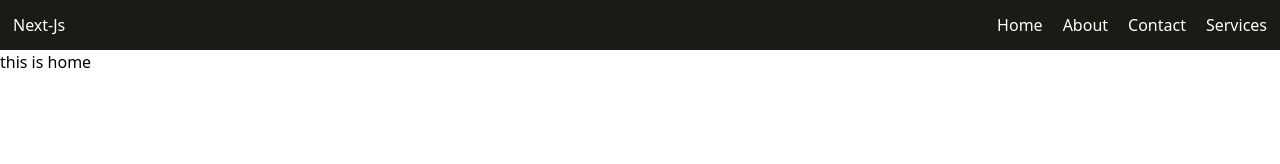
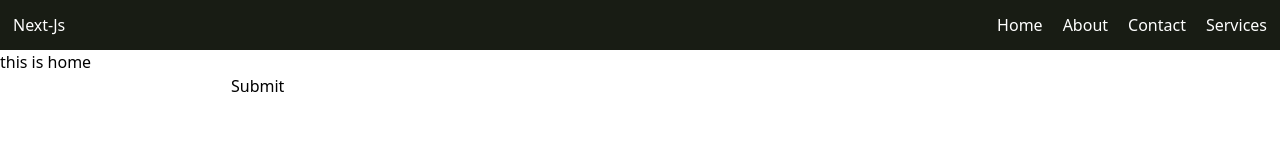
Before and after one commit to AaliyanAslam/github-api-next, a Next.js app: page / in a window 1280 px wide. Shown: the top 164 px of the page. Built offline with nearby package versions, Linux system fonts and the light colour scheme.

Commit message:
input compo done , user data shown , navigate to dynamic page  user detail is working

```diff
--- /dev/null
+++ b/app/loading.js
@@ -0,0 +1,9 @@
+import React from 'react'
+
+const loading = () => {
+  return (
+    <div>loading...</div>
+  )
+}
+
+export default loading
--- a/app/page.js
+++ b/app/page.js
@@ -1,7 +1,11 @@
+import Input from "@/components/Input";
 
 
 export default function Home() {
   return (
- <>this is home</>
+ <>this is home
+ <Input/>
+
+ </>
   );
 }
--- a/components/Input.js
+++ b/components/Input.js
@@ -1,10 +1,36 @@
-import React from 'react'
+"use client";
+import { useForm } from "react-hook-form";
+import React  from "react";
+import { useRouter } from "next/navigation";
 
-const Input = () => {
+export default function Input() {
+const router = useRouter();
+  const {
+    register,
+    handleSubmit,
+    watch,
+    formState: { errors },
+  } = useForm();
+
+  const onSubmit = (data) =>{
+    console.watch(data)
+    console.log(data)
+    router.push(`/product/${data.username}`)
+  }
+
+
+
   return (
-    <>
-    </>
-  )
+    /* "handleSubmit" will validate your inputs before invoking "onSubmit" */
+    <form onSubmit={handleSubmit(onSubmit)}>
+
+
+      {/* include validation with required or other standard HTML validation rules */}
+      <input {...register("username", { required: true })} />
+      {/* errors will return when field validation fails  */}
+      {errors.exampleRequired && <span>This field is required</span>}
+
+      <input type="submit" />
+    </form>
+  );
 }
-
-export default Input
--- a/package.json
+++ b/package.json
@@ -13,7 +13,8 @@
     "daisyui": "^5.0.35",
     "next": "15.3.2",
     "react": "^19.0.0",
-    "react-dom": "^19.0.0"
+    "react-dom": "^19.0.0",
+    "react-hook-form": "^7.56.3"
   },
   "devDependencies": {
     "@eslint/eslintrc": "^3",
```
Also changed, not shown: 1 other file (tests, documents, lock files or other folders).
